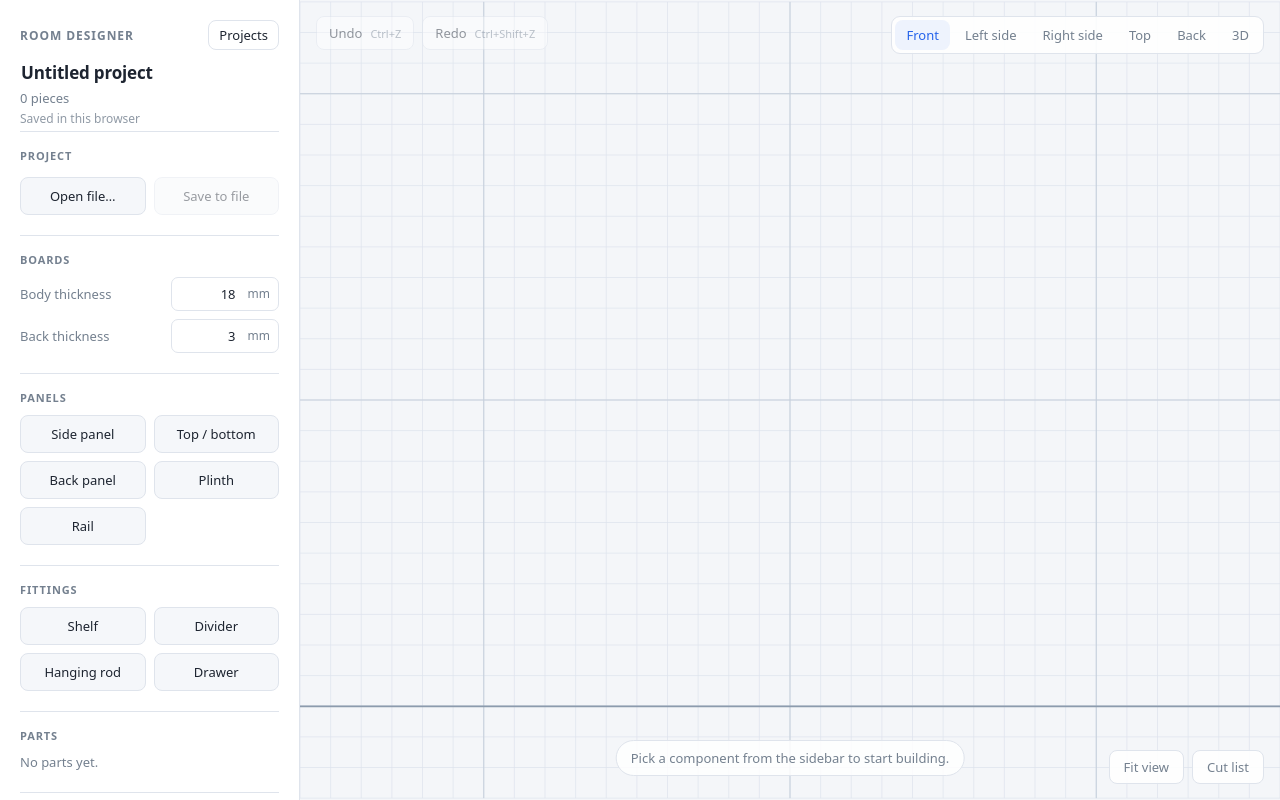
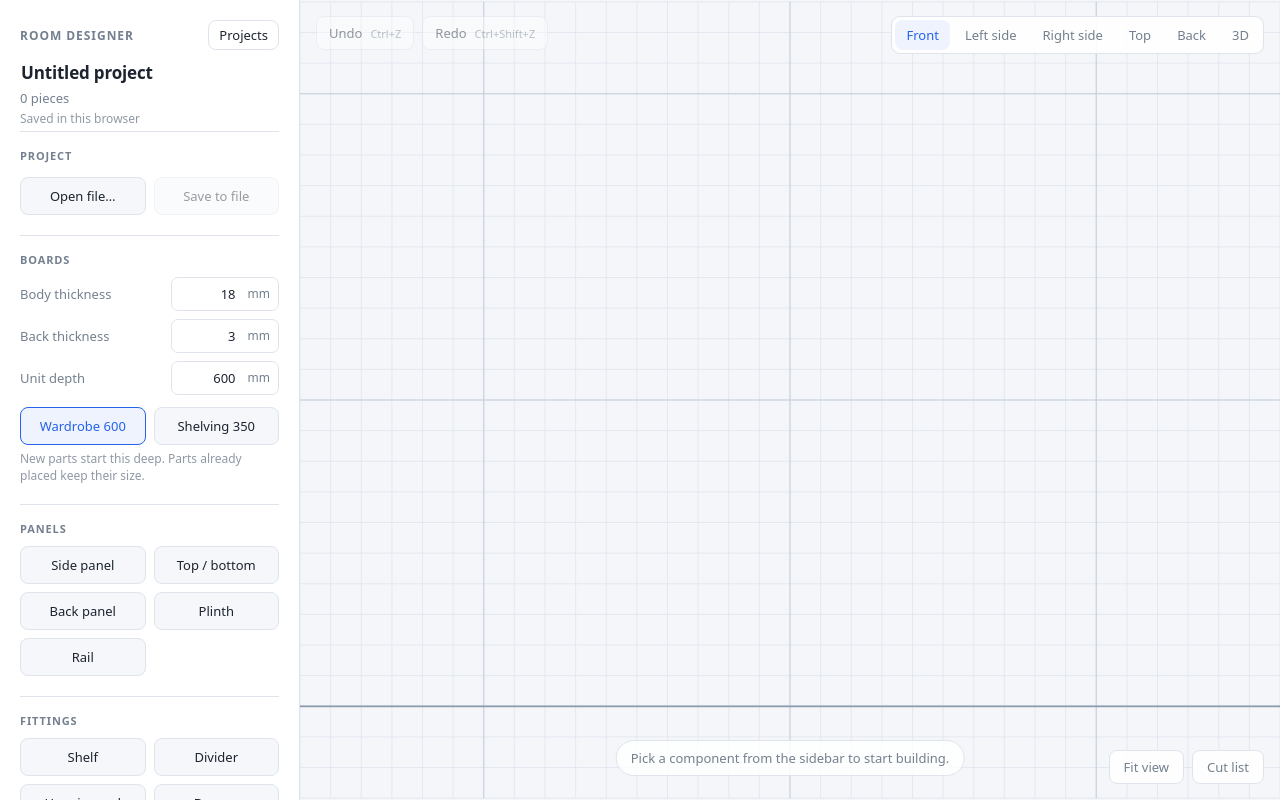
Before and after one commit to dtsakadze/room-designer, a React (Vite) app: page / in a window 1280 px wide. Built offline with nearby package versions, Linux system fonts and the light colour scheme.

Commit message:
add unit depth setting

```diff
--- a/src/index.css
+++ b/src/index.css
@@ -659,3 +659,9 @@ button kbd {
 .part-row-clash span:first-child {
   color: var(--danger);
 }
+
+.add-button[aria-pressed='true'] {
+  border-color: var(--accent);
+  color: var(--accent);
+  background: #eef3fd;
+}
--- a/src/lib/defaults.ts
+++ b/src/lib/defaults.ts
@@ -1,6 +1,18 @@
 import type { Piece, PieceKind, Thickness } from '../types'
 
 export const DEFAULT_THICKNESS: Thickness = { body: 18, back: 3 }
+
+/** Typical unit depths: a wardrobe fits a coat on a hanger, shelving doesn't need to. */
+export const DEPTH_PRESETS = [
+  { label: 'Wardrobe', depth: 600 },
+  { label: 'Shelving', depth: 350 },
+]
+export const DEFAULT_UNIT_DEPTH = 600
+export const MIN_UNIT_DEPTH = 100
+export const MAX_UNIT_DEPTH = 1500
+/** Shelves and dividers sit this far back from the front edge; drawers more. */
+const SHELF_SETBACK = 20
+const DRAWER_SETBACK = 50
 export const ROD_DIAMETER = 25
 export const PLINTH_HEIGHT = 80
 /** How far the plinth sits back from the front, so toes don't hit it. */
@@ -60,25 +72,31 @@ export const BOARD: Partial<Record<PieceKind, { axis: Dimension; board: keyof Th
 
 /**
  * Starting sizes. A board's thickness axis is left out here: it always comes
- * from the project thickness (see `normalizePiece`).
+ * from the project thickness (see `normalizePiece`). Depths follow the
+ * project's unit depth, so a bookshelf project starts with shallow parts.
  */
-function dimensions(kind: PieceKind, thickness: Thickness): Pick<Piece, Dimension> {
+function dimensions(
+  kind: PieceKind,
+  thickness: Thickness,
+  unitDepth: number,
+): Pick<Piece, Dimension> {
   const inside = UNIT_WIDTH - 2 * thickness.body
+  const shelfDepth = Math.max(1, unitDepth - SHELF_SETBACK)
   switch (kind) {
     case 'vertical':
-      return { width: 0, height: 2000, depth: 600 }
+      return { width: 0, height: 2000, depth: unitDepth }
     case 'horizontal':
-      return { width: UNIT_WIDTH, height: 0, depth: 600 }
+      return { width: UNIT_WIDTH, height: 0, depth: unitDepth }
     case 'back':
       return { width: UNIT_WIDTH, height: 2000, depth: 0 }
     case 'shelf':
-      return { width: inside, height: 0, depth: 580 }
+      return { width: inside, height: 0, depth: shelfDepth }
     case 'divider':
-      return { width: 0, height: 1000, depth: 580 }
+      return { width: 0, height: 1000, depth: shelfDepth }
     case 'rod':
       return { width: inside, height: ROD_DIAMETER, depth: ROD_DIAMETER }
     case 'drawer':
-      return { width: inside, height: 200, depth: 550 }
+      return { width: inside, height: 200, depth: Math.max(1, unitDepth - DRAWER_SETBACK) }
     case 'rail':
       return { width: inside, height: 0, depth: RAIL_DEPTH }
     case 'plinth':
@@ -87,8 +105,13 @@ function dimensions(kind: PieceKind, thickness: Thickness): Pick<Piece, Dimensio
 }
 
 /** A fresh piece, centred on x = 0 and sitting on the floor. */
-export function createPiece(kind: PieceKind, id: string, thickness: Thickness): Piece {
-  const size = dimensions(kind, thickness)
+export function createPiece(
+  kind: PieceKind,
+  id: string,
+  thickness: Thickness,
+  unitDepth = DEFAULT_UNIT_DEPTH,
+): Piece {
+  const size = dimensions(kind, thickness, unitDepth)
   const board = BOARD[kind]
   if (board) size[board.axis] = thickness[board.board]
   return { id, kind, x: -size.width / 2, y: 0, ...size }
--- a/src/lib/project.ts
+++ b/src/lib/project.ts
@@ -1,5 +1,11 @@
 import type { Piece, PieceKind, Thickness } from '../types'
-import { DEFAULT_THICKNESS, PIECE_LABELS } from './defaults'
+import {
+  DEFAULT_THICKNESS,
+  DEFAULT_UNIT_DEPTH,
+  MAX_UNIT_DEPTH,
+  MIN_UNIT_DEPTH,
+  PIECE_LABELS,
+} from './defaults'
 import { normalizePiece } from './geometry'
 
 /**
@@ -18,11 +24,13 @@ export type ProjectData = {
   /** Only in saved files, so opening one can name the new project. */
   name?: string
   thickness: Thickness
+  /** How deep new parts start. Older saves don't have it, so it's optional here. */
+  unitDepth?: number
   pieces: Piece[]
 }
 
 export function toProjectData(
-  design: { pieces: Piece[]; thickness: Thickness },
+  design: { pieces: Piece[]; thickness: Thickness; unitDepth?: number },
   name?: string,
 ): ProjectData {
   return {
@@ -30,6 +38,7 @@ export function toProjectData(
     savedAt: new Date().toISOString(),
     ...(name ? { name } : {}),
     thickness: design.thickness,
+    unitDepth: design.unitDepth ?? DEFAULT_UNIT_DEPTH,
     pieces: design.pieces,
   }
 }
@@ -74,6 +83,7 @@ export function parseProject(data: unknown): ProjectData | null {
     savedAt: typeof data.savedAt === 'string' ? data.savedAt : new Date().toISOString(),
     ...(typeof data.name === 'string' && data.name.trim() ? { name: data.name.trim() } : {}),
     thickness,
+    unitDepth: clampUnitDepth(positive(data.unitDepth) ?? DEFAULT_UNIT_DEPTH),
     pieces,
   }
 }
@@ -86,3 +96,6 @@ const isKind = (value: unknown): value is PieceKind =>
 
 const positive = (value: unknown) =>
   typeof value === 'number' && Number.isFinite(value) && value > 0 ? value : undefined
+
+export const clampUnitDepth = (mm: number) =>
+  Math.min(MAX_UNIT_DEPTH, Math.max(MIN_UNIT_DEPTH, Math.round(mm)))
--- a/src/store/useDesignStore.ts
+++ b/src/store/useDesignStore.ts
@@ -2,8 +2,8 @@ import { create } from 'zustand'
 import { immer } from 'zustand/middleware/immer'
 import type { Piece, PieceKind, Thickness } from '../types'
 import { contentBounds, normalizePiece } from '../lib/geometry'
-import { DEFAULT_THICKNESS, PLACEMENT_GAP, createPiece } from '../lib/defaults'
-import type { ProjectData } from '../lib/project'
+import { DEFAULT_THICKNESS, DEFAULT_UNIT_DEPTH, PLACEMENT_GAP, createPiece } from '../lib/defaults'
+import { type ProjectData, clampUnitDepth } from '../lib/project'
 
 /** The part of the state that undo/redo rewinds. Selection isn't in it. */
 type Snapshot = { pieces: Piece[]; thickness: Thickness }
@@ -15,6 +15,8 @@ type DesignState = {
   pieces: Piece[]
   selectedId: string | null
   thickness: Thickness
+  /** How deep new parts start. Only affects parts added later, so undo skips it. */
+  unitDepth: number
 
   past: Snapshot[]
   future: Snapshot[]
@@ -27,6 +29,7 @@ type DesignState = {
   removePiece: (id: string) => void
   select: (id: string | null) => void
   setThickness: (patch: Partial<Thickness>) => void
+  setUnitDepth: (mm: number) => void
   clear: () => void
   /** Replaces the whole design, e.g. when a project is opened. Starts a fresh history. */
   loadProject: (project: ProjectData) => void
@@ -76,6 +79,7 @@ export const useDesignStore = create<DesignState>()(
       pieces: [],
       selectedId: null,
       thickness: DEFAULT_THICKNESS,
+      unitDepth: DEFAULT_UNIT_DEPTH,
 
       past: [],
       future: [],
@@ -84,7 +88,7 @@ export const useDesignStore = create<DesignState>()(
       addPiece: (kind) =>
         set((state) => {
           record(state)
-          const piece = createPiece(kind, nextId(), state.thickness)
+          const piece = createPiece(kind, nextId(), state.thickness, state.unitDepth)
           // Drop it on the floor to the right of everything else, so a new piece
           // never lands hidden behind one that is already there.
           const bounds = contentBounds(state.pieces)
@@ -140,6 +144,11 @@ export const useDesignStore = create<DesignState>()(
           state.pieces = state.pieces.map((piece) => normalizePiece(piece, next))
         }),
 
+      setUnitDepth: (mm) =>
+        set((state) => {
+          state.unitDepth = clampUnitDepth(mm)
+        }),
+
       clear: () =>
         set((state) => {
           if (state.pieces.length === 0) return
@@ -152,6 +161,7 @@ export const useDesignStore = create<DesignState>()(
         set((state) => {
           state.pieces = project.pieces
           state.thickness = project.thickness
+          state.unitDepth = project.unitDepth ?? DEFAULT_UNIT_DEPTH
           state.selectedId = null
           state.past = []
           state.future = []
--- a/src/store/useProjectsStore.ts
+++ b/src/store/useProjectsStore.ts
@@ -90,7 +90,11 @@ export const useProjectsStore = create<ProjectsState>()((set, get) => {
   const startAutosave = () => {
     useDesignStore.subscribe((state, previous) => {
       if (applying) return
-      if (state.pieces === previous.pieces && state.thickness === previous.thickness) return
+      const unchanged =
+        state.pieces === previous.pieces &&
+        state.thickness === previous.thickness &&
+        state.unitDepth === previous.unitDepth
+      if (unchanged) return
       pending = true
       set({ saveStatus: 'saving' })
       clearTimeout(timer)
--- a/src/ui/BoardSettings.tsx
+++ b/src/ui/BoardSettings.tsx
@@ -1,10 +1,16 @@
+import { DEPTH_PRESETS } from '../lib/defaults'
 import { useDesignStore } from '../store/useDesignStore'
 import { NumberField } from './NumberField'
 
-/** Project-wide board thicknesses; every board piece follows these. */
+/**
+ * Project-wide sizes: board thicknesses, which every board follows, and the
+ * unit depth, which new parts start from.
+ */
 export function BoardSettings() {
   const thickness = useDesignStore((s) => s.thickness)
   const setThickness = useDesignStore((s) => s.setThickness)
+  const unitDepth = useDesignStore((s) => s.unitDepth)
+  const setUnitDepth = useDesignStore((s) => s.setUnitDepth)
 
   return (
     <section className="section">
@@ -20,6 +26,21 @@ export function BoardSettings() {
           value={thickness.back}
           onChange={(back) => setThickness({ back })}
         />
+        <NumberField label="Unit depth" value={unitDepth} onChange={setUnitDepth} />
+        <div className="button-row">
+          {DEPTH_PRESETS.map((preset) => (
+            <button
+              key={preset.label}
+              type="button"
+              className="add-button"
+              aria-pressed={unitDepth === preset.depth}
+              onClick={() => setUnitDepth(preset.depth)}
+            >
+              {preset.label} {preset.depth}
+            </button>
+          ))}
+        </div>
+        <p className="hint">New parts start this deep. Parts already placed keep their size.</p>
       </div>
     </section>
   )
```
